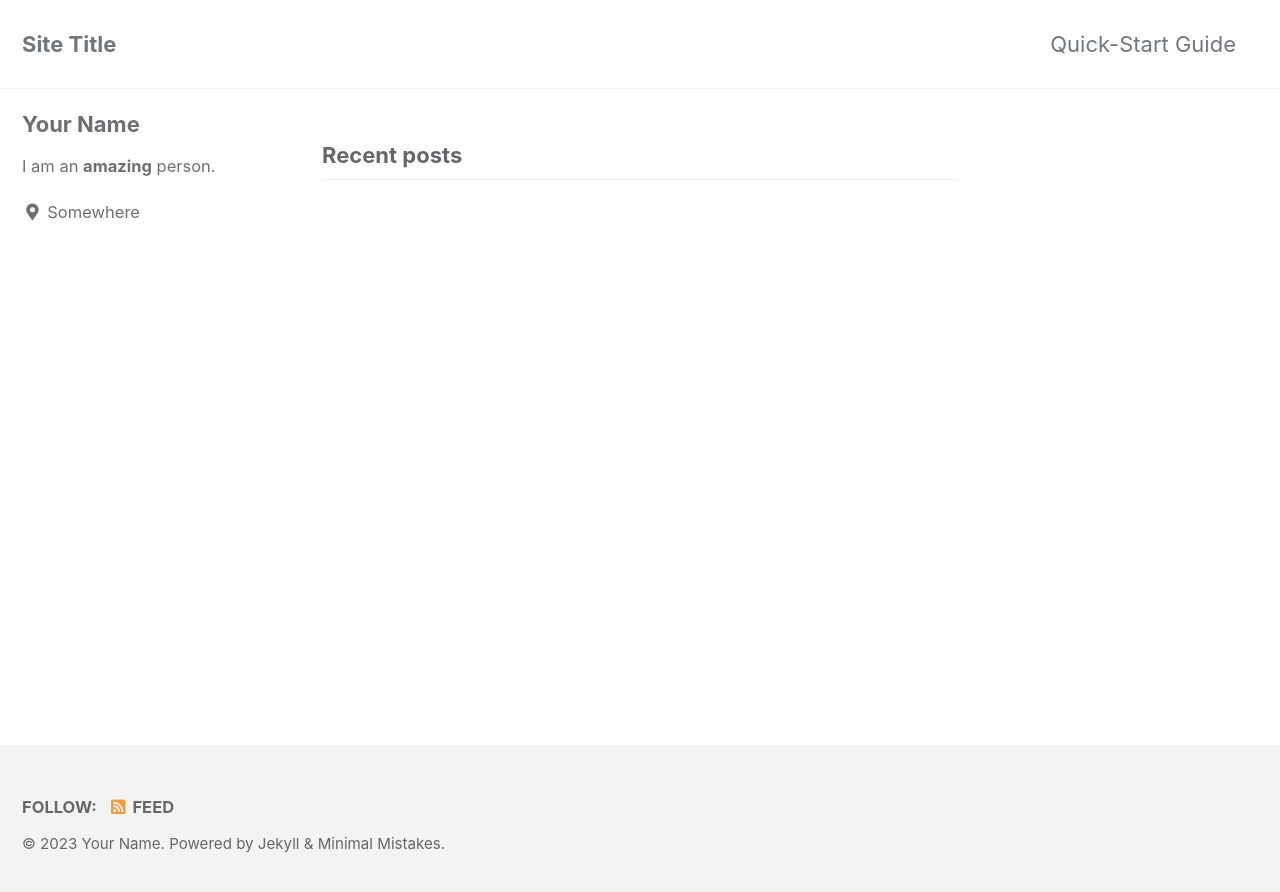
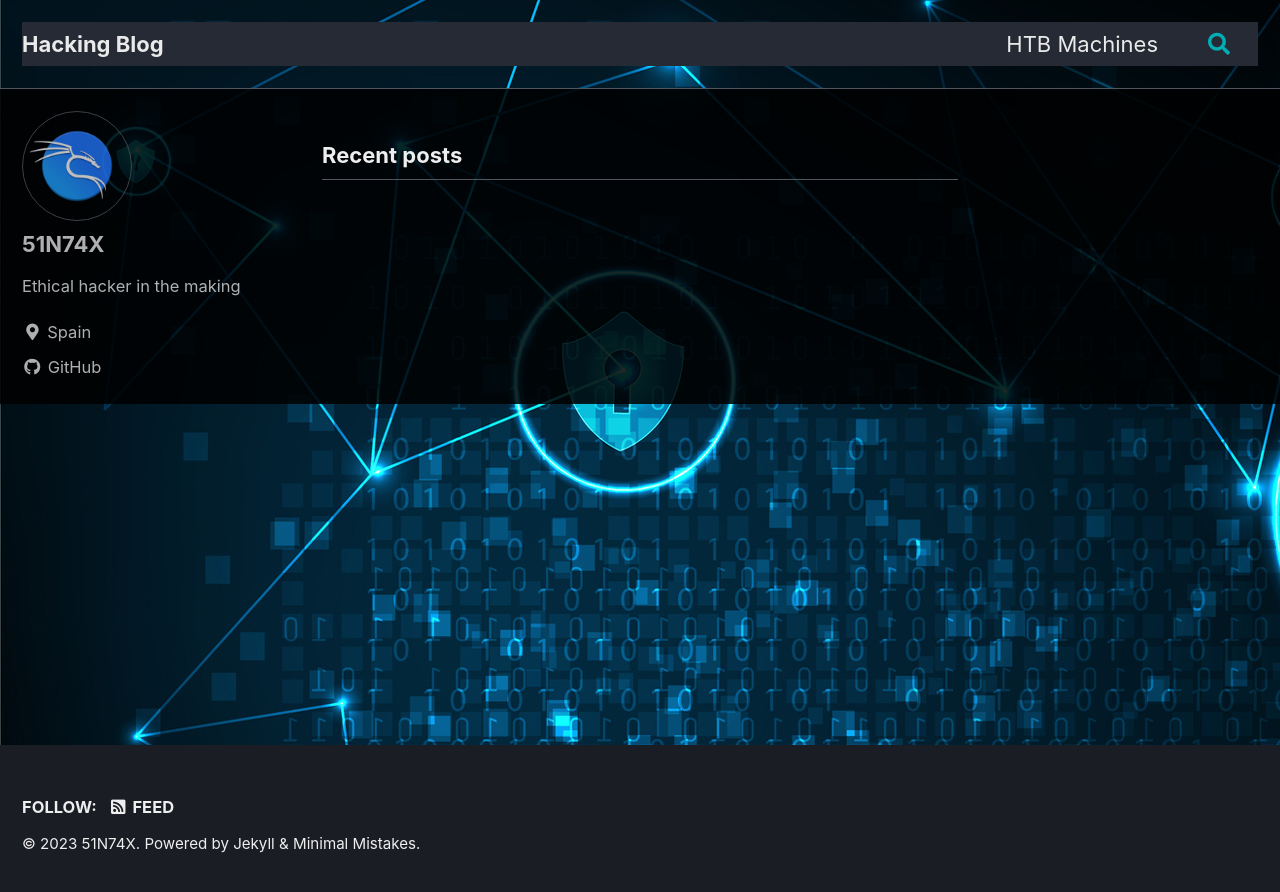
Before and after one commit to 51N74X/51N74X.github.io, a Jekyll site: the page built from index.html, in a window 1280 px wide. Shown: the top 892 px of the page. Built offline with Jekyll 4.4.1, drawn with Linux system fonts in a browser that asks for light colours; cached includes are drawn as plain includes; the list of posts is cut into pages by our own code.

```diff
--- a/_config.yml
+++ b/_config.yml
@@ -11,19 +11,19 @@
 # https://mmistakes.github.io/minimal-mistakes/docs/quick-start-guide/#installing-the-theme
 
 # theme                  : "minimal-mistakes-jekyll"
-# remote_theme           : "mmistakes/minimal-mistakes"
-minimal_mistakes_skin    : "default" # "air", "aqua", "contrast", "dark", "dirt", "neon", "mint", "plum", "sunrise"
+remote_theme           : "pages-themes/hacker@v0.2.0" #"mmistakes/minimal-mistakes"  #mmistakes/minimal-mistakes@4.24.0
+minimal_mistakes_skin    : "dark" # "air", "aqua", "contrast", "dark", "dirt", "neon", "mint", "plum", "sunrise"
 
 # Site Settings
 locale                   : "en-US"
-title                    : "Site Title"
+title                    : "Hacking Blog"
 title_separator          : "-"
 subtitle                 : # site tagline that appears below site title in masthead
-name                     : "Your Name"
+name                     : "51N74X"
 description              : "An amazing website."
-url                      : # the base hostname & protocol for your site e.g. "https://mmistakes.github.io"
+url                      : "https://51N74X.github.io" # the base hostname & protocol for your site e.g. "https://mmistakes.github.io"
 baseurl                  : # the subpath of your site, e.g. "/blog"
-repository               : # GitHub username/repo-name e.g. "mmistakes/minimal-mistakes"
+repository               : 51N74X/github.io # GitHub username/repo-name e.g. "mmistakes/minimal-mistakes"
 teaser                   : # path of fallback teaser image, e.g. "/assets/images/500x300.png"
 logo                     : # path of logo image to display in the masthead, e.g. "/assets/images/88x88.png"
 masthead_title           : # overrides the website title displayed in the masthead, use " " for no title
@@ -59,7 +59,7 @@ reCaptcha:
 atom_feed:
   path                   : # blank (default) uses feed.xml
   hide                   : # true, false (default)
-search                   : # true, false (default)
+search                   : true # true, false (default)
 search_full_content      : # true, false (default)
 search_provider          : # lunr (default), algolia, google
 lunr:
@@ -104,10 +104,10 @@ analytics:
 
 # Site Author
 author:
-  name             : "Your Name"
-  avatar           : # path of avatar image, e.g. "/assets/images/bio-photo.jpg"
-  bio              : "I am an **amazing** person."
-  location         : "Somewhere"
+  name             : "51N74X"
+  avatar           : "/assets/images/avatar.png" # path of avatar image, e.g. "/assets/images/bio-photo.jpg"
+  bio              : "Ethical hacker in the making"
+  location         : "Spain"
   email            :
   links:
     - label: "Email"
@@ -124,7 +124,7 @@ author:
       # url: "https://facebook.com/"
     - label: "GitHub"
       icon: "fab fa-fw fa-github"
-      # url: "https://github.com/"
+      url: "https://github.com/51N74X"
     - label: "Instagram"
       icon: "fab fa-fw fa-instagram"
       # url: "https://instagram.com/"
@@ -230,6 +230,7 @@ plugins:
   - jekyll-gist
   - jekyll-feed
   - jekyll-include-cache
+  - jekyll-remote-theme
 
 # mimic GitHub Pages with --safe
 whitelist:
@@ -276,6 +277,10 @@ compress_html:
   ignore:
     envs: development
 
+collections:
+  HTB:
+    output: true
+    permalink: /:collection/:path/
 
 # Defaults
 defaults:
@@ -290,3 +295,15 @@ defaults:
       comments: # true
       share: true
       related: true
+
+  #_HTB
+  - scope:
+      path: ""
+      type: HTB
+    values:
+      layout: single
+      author_profile: false
+      read_time: true
+      #comments: # true
+      #share: true
+      #related: true
--- a/_data/navigation.yml
+++ b/_data/navigation.yml
@@ -1,7 +1,9 @@
 # main links
 main:
-  - title: "Quick-Start Guide"
-    url: https://mmistakes.github.io/minimal-mistakes/docs/quick-start-guide/
+   - title: "HTB Machines"
+     url: /HTB/
+  #- title: "Quick-Start Guide"
+  #  url: https://mmistakes.github.io/minimal-mistakes/docs/quick-start-guide/
   # - title: "About"
   #   url: https://mmistakes.github.io/minimal-mistakes/about/
   # - title: "Sample Posts"
--- a/_sass/minimal-mistakes.scss
+++ b/_sass/minimal-mistakes.scss
@@ -3,6 +3,23 @@
  * Copyright 2013-2020 Michael Rose - mademistakes.com | @mmistakes
  * Licensed under MIT (https://github.com/mmistakes/minimal-mistakes/blob/master/LICENSE)
 */
+
+article.page {
+    width: 100%;
+    margin: 0 auto;
+    padding: 0 10% 0 10%;
+}
+
+body {
+    background-image: url("wall1.jpg");
+    background-repeat: no-repeat;
+    background-size: auto;
+    background-attachment: fixed;
+}
+
+#main {
+    background-color: rgba(0, 0, 0, 0.85);
+}
 
 /* Variables */
 @import "minimal-mistakes/variables";
```
Also changed, not shown: Gemfile (+6 -1 lines), _HTB/meow.md (added, +78 -0 lines), _pages/HTB-archive.md (added, +8 -0 lines), assets/css/wall1.jpg (added), assets/images/avatar.png (added), 1 other file.
